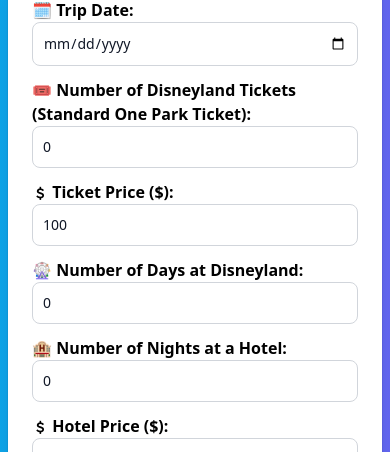
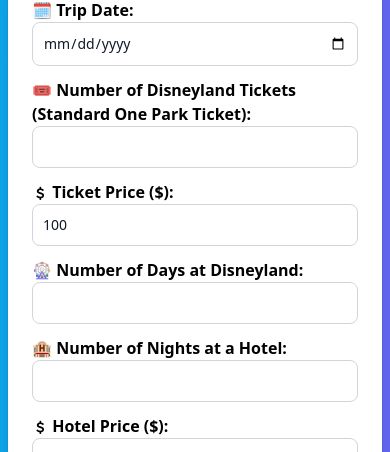
Before and after one commit to brndnsmth/disneyland-savings-calculator, a React (Vite) app: page / in a window 390 px wide. Shown: the part 446-898 px from the top of the page. Built offline with nearby package versions, Linux system fonts and the light colour scheme.

Commit message:
Additional fixes for mobile.

```diff
--- a/src/components/DaysInput.tsx
+++ b/src/components/DaysInput.tsx
@@ -1,4 +1,3 @@
-// DaysInput.tsx
 import React, { ChangeEvent } from "react";
 
 interface DaysInputProps {
@@ -15,6 +14,9 @@
     if (!isNaN(inputVal)) {
       // Only update the state if the input is a valid number
       setDaysCount(inputVal);
+    } else {
+      // Clear the input field if the value is not a valid number
+      setDaysCount(0);
     }
   };
 
@@ -24,9 +26,10 @@
       <input
         className="bg-white border border-gray-300 text-gray-900 text-sm rounded-lg focus:ring-blue-500 focus:border-blue-500 block w-full p-2.5 mb-3"
         type="number"
-        value={isNaN(daysCount) ? "" : daysCount}
+        value={daysCount === 0 ? "" : daysCount}
         onChange={handleDaysChange}
         min="0"
+        inputMode="numeric" // Enable numeric keyboard
       />
     </div>
   );
--- a/src/components/NightsInput.tsx
+++ b/src/components/NightsInput.tsx
@@ -1,4 +1,3 @@
-// NightsInput.tsx
 import React, { ChangeEvent } from "react";
 
 interface NightsInputProps {
@@ -19,6 +18,9 @@
     if (!isNaN(inputVal)) {
       // Only update the state if the input is a valid number
       setNightsCount(inputVal);
+    } else {
+      // Clear the input field if the value is not a valid number
+      setNightsCount(0);
     }
   };
 
@@ -27,6 +29,9 @@
     if (!isNaN(inputVal)) {
       // Only update the state if the input is a valid number
       setHotelPrice(inputVal);
+    } else {
+      // Clear the input field if the value is not a valid number
+      setHotelPrice(0);
     }
   };
 
@@ -36,17 +41,19 @@
       <input
         className="bg-white border border-gray-300 text-gray-900 text-sm rounded-lg focus:ring-blue-500 focus:border-blue-500 block w-full p-2.5 mb-3"
         type="number"
-        value={isNaN(nightsCount) ? "" : nightsCount}
+        value={nightsCount === 0 ? "" : nightsCount}
         onChange={handleNightsChange}
         min="0"
+        inputMode="numeric" // Enable numeric keyboard
       />
       <label className="font-semibold">﹩ Hotel Price ($):</label>
       <input
         className="bg-white border border-gray-300 text-gray-900 text-sm rounded-lg focus:ring-blue-500 focus:border-blue-500 block w-full p-2.5 mb-3"
         type="number"
-        value={isNaN(hotelPrice) ? "" : hotelPrice}
+        value={hotelPrice === 0 ? "" : hotelPrice}
         onChange={handleHotelPriceChange}
         min="0"
+        inputMode="numeric" // Enable numeric keyboard
       />
     </div>
   );
--- a/src/components/TicketInput.tsx
+++ b/src/components/TicketInput.tsx
@@ -1,4 +1,3 @@
-// TicketInput.tsx
 import React, { ChangeEvent } from "react";
 
 interface TicketInputProps {
@@ -19,6 +18,9 @@
     if (!isNaN(inputVal)) {
       // Only update the state if the input is a valid number
       setTicketCount(inputVal);
+    } else {
+      // Clear the input field if the value is not a valid number
+      setTicketCount(0);
     }
   };
 
@@ -27,6 +29,9 @@
     if (!isNaN(inputVal)) {
       // Only update the state if the input is a valid number
       setTicketPrice(inputVal);
+    } else {
+      // Clear the input field if the value is not a valid number
+      setTicketPrice(0);
     }
   };
 
@@ -38,17 +43,19 @@
       <input
         className="bg-white border border-gray-300 text-gray-900 text-sm rounded-lg focus:ring-blue-500 focus:border-blue-500 block w-full p-2.5 mb-3"
         type="number"
-        value={isNaN(ticketCount) ? "" : ticketCount}
+        value={ticketCount === 0 ? "" : ticketCount}
         onChange={handleTicketChange}
         min="0"
+        inputMode="numeric" // Enable numeric keyboard
       />
       <label className="font-semibold">﹩ Ticket Price ($):</label>
       <input
         className="bg-white border border-gray-300 text-gray-900 text-sm rounded-lg focus:ring-blue-500 focus:border-blue-500 block w-full p-2.5 mb-3"
         type="number"
-        value={isNaN(ticketPrice) ? "" : ticketPrice}
+        value={ticketPrice === 0 ? "" : ticketPrice}
         onChange={handleTicketPriceChange}
         min="0"
+        inputMode="numeric" // Enable numeric keyboard
       />
     </div>
   );
```
